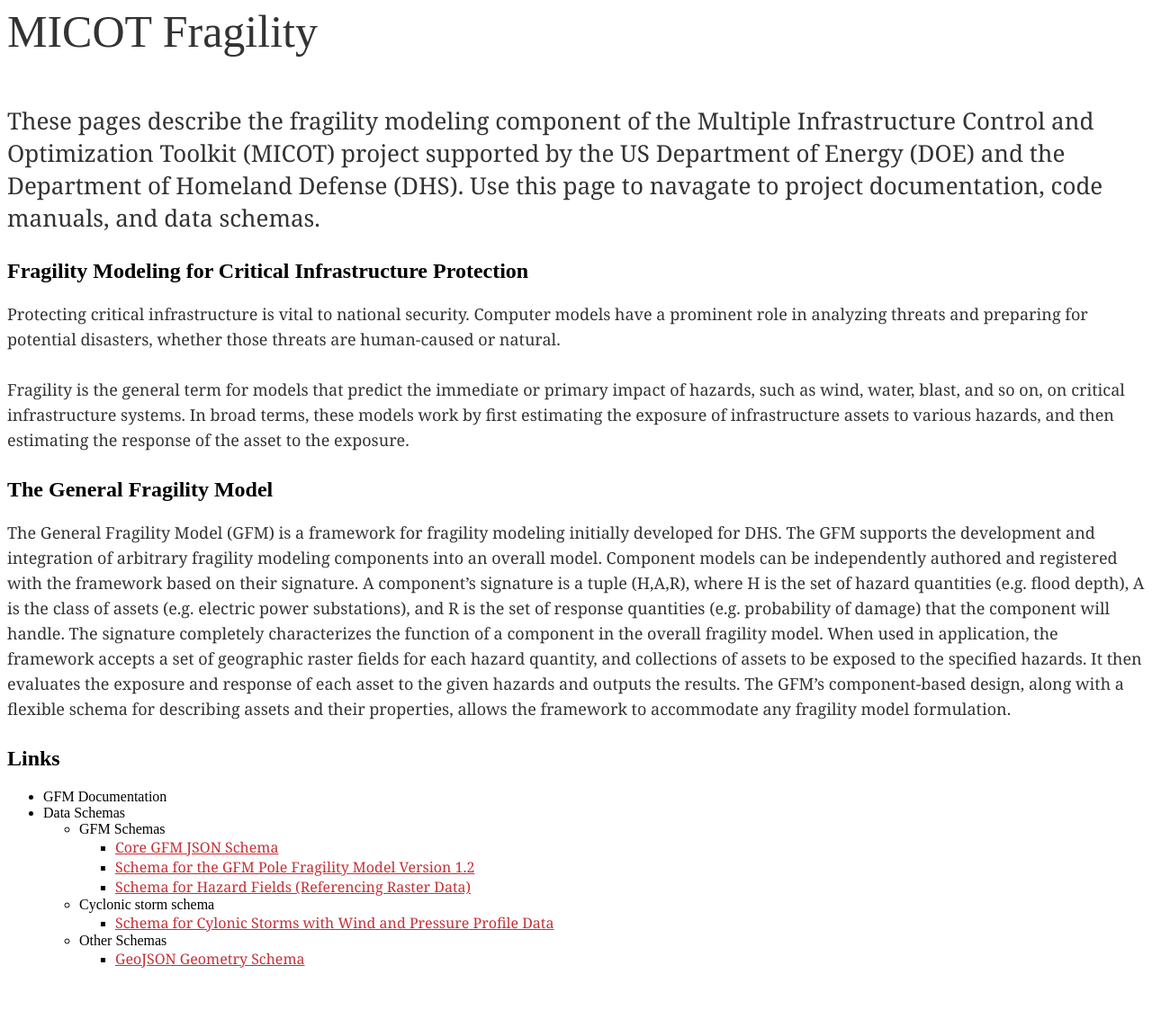
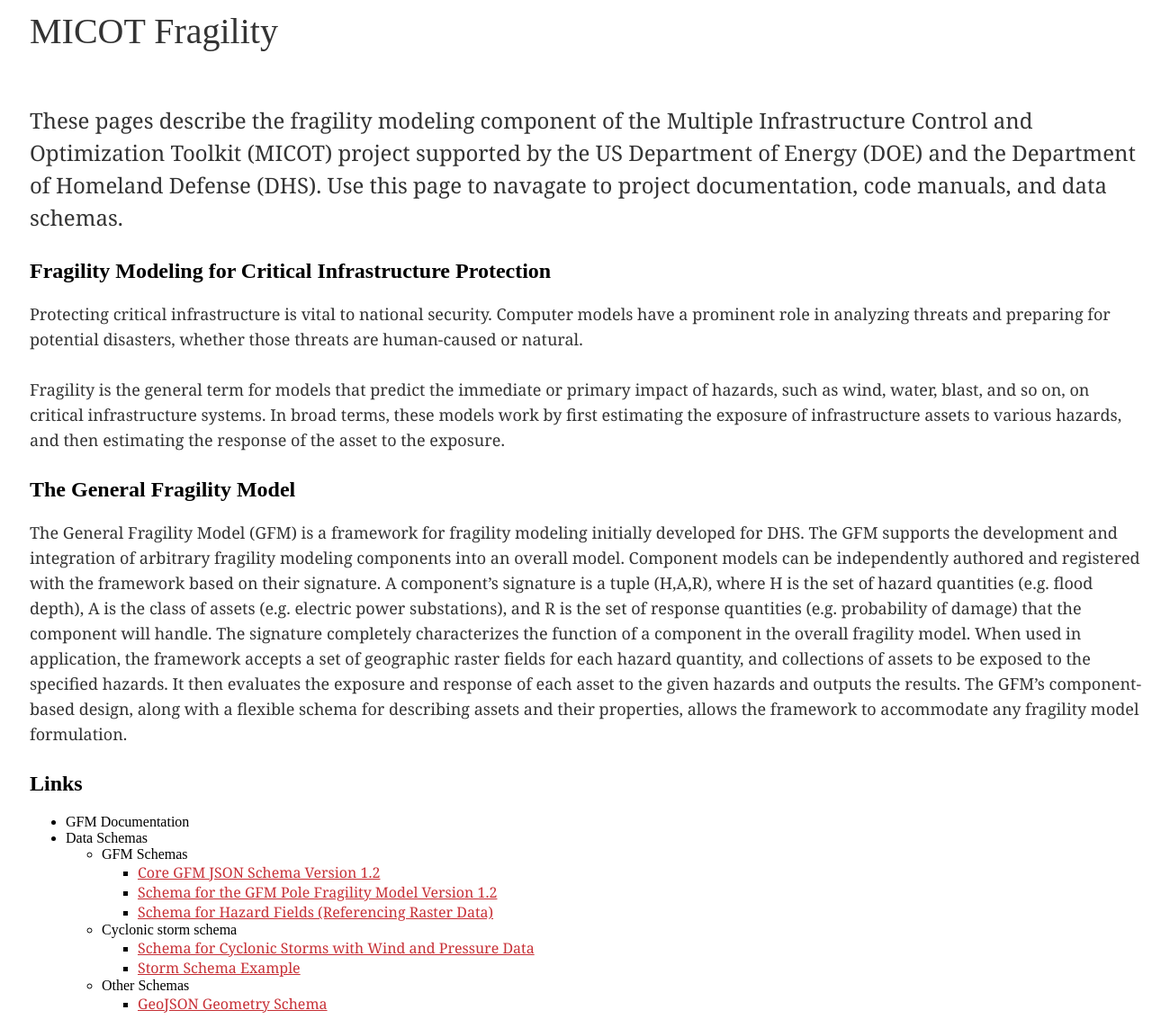
Before and after one commit to tscrawford/micot-fragility, a plain HTML site: page docs/index.html in a window 1280 px wide. Shown: the whole page at 90% size. Before the commit the page ends 1093 px from the top, so only its background shows below. Drawn offline with Linux system fonts and the light colour scheme.

Commit message:
Updated web page and style.

```diff
--- a/docs/index.html
+++ b/docs/index.html
@@ -27,7 +27,7 @@
             <li>GFM Schemas
                 <ul>
                     <li>
-                        <a href="schemas/GFM_schema_1.2.json">Core GFM JSON Schema</a>
+                        <a href="schemas/GFM_schema_1.2.json">Core GFM JSON Schema Version 1.2</a>
                     </li>
                     <li>
                         <a href="schemas/GFM_pole_fragility_schema_v1.json">Schema for the GFM Pole Fragility Model Version 1.2</a>
@@ -39,7 +39,10 @@
             <li>Cyclonic storm schema
                 <ul>
                     <li>
-                        <a href="schemas/storm_schema.json">Schema for Cylonic Storms with Wind and Pressure Profile Data</a>
+                        <a href="schemas/storm_schema.json">Schema for Cyclonic Storms with Wind and Pressure Data</a>
+                    </li>
+                    <li>
+                        <a href="schemas/storm_schema_example.json">Storm Schema Example</a>
                     </li>
                 </ul>
             </li>
--- a/docs/styles.css
+++ b/docs/styles.css
@@ -1,10 +1,12 @@
-h1 { color: #333333; font-family: 'Bitter', serif; font-size: 50px; font-weight: normal; line-height: 54px; margin: 0 0 54px; }
+body {padding-left: 25px}
+
+h1 { color: #333333; font-family: 'Bitter', serif; font-size: 40px; font-weight: normal; line-height: 54px; margin: 0 0 54px; }
 
 
 p { color: #333333; font-family: Georgia, serif; font-size: 18px; line-height: 28px; margin: 0 0 28px; }
 
 
-p:first-of-type { font-size: 26px; line-height: 36px; margin: 0 0 28px; }
+p:first-of-type { font-size: 24px; line-height: 36px; margin: 0 0 28px; }
 
 
 a { color: #c73036; font-family: Georgia, serif; text-decoration: underline; }
```
